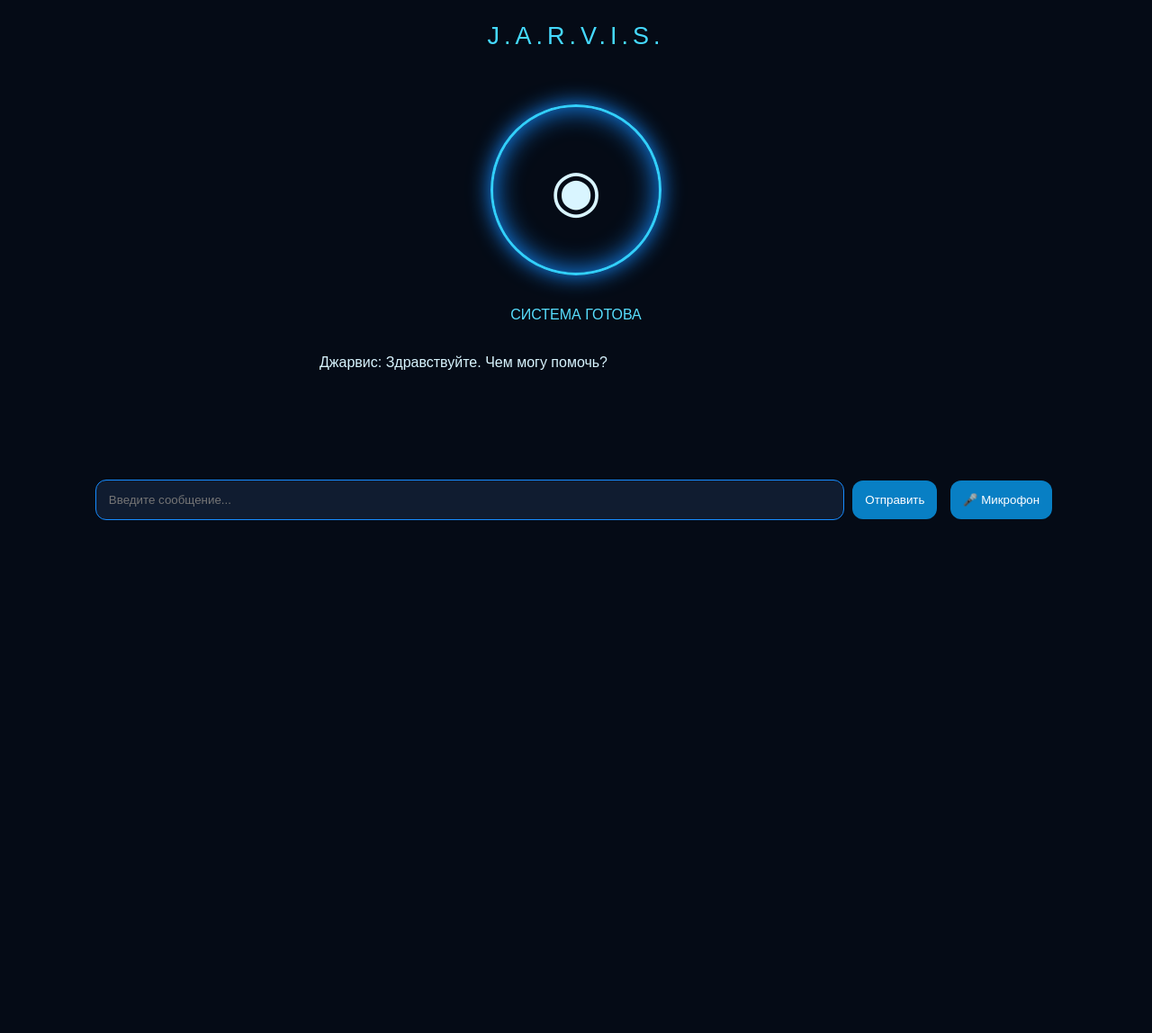
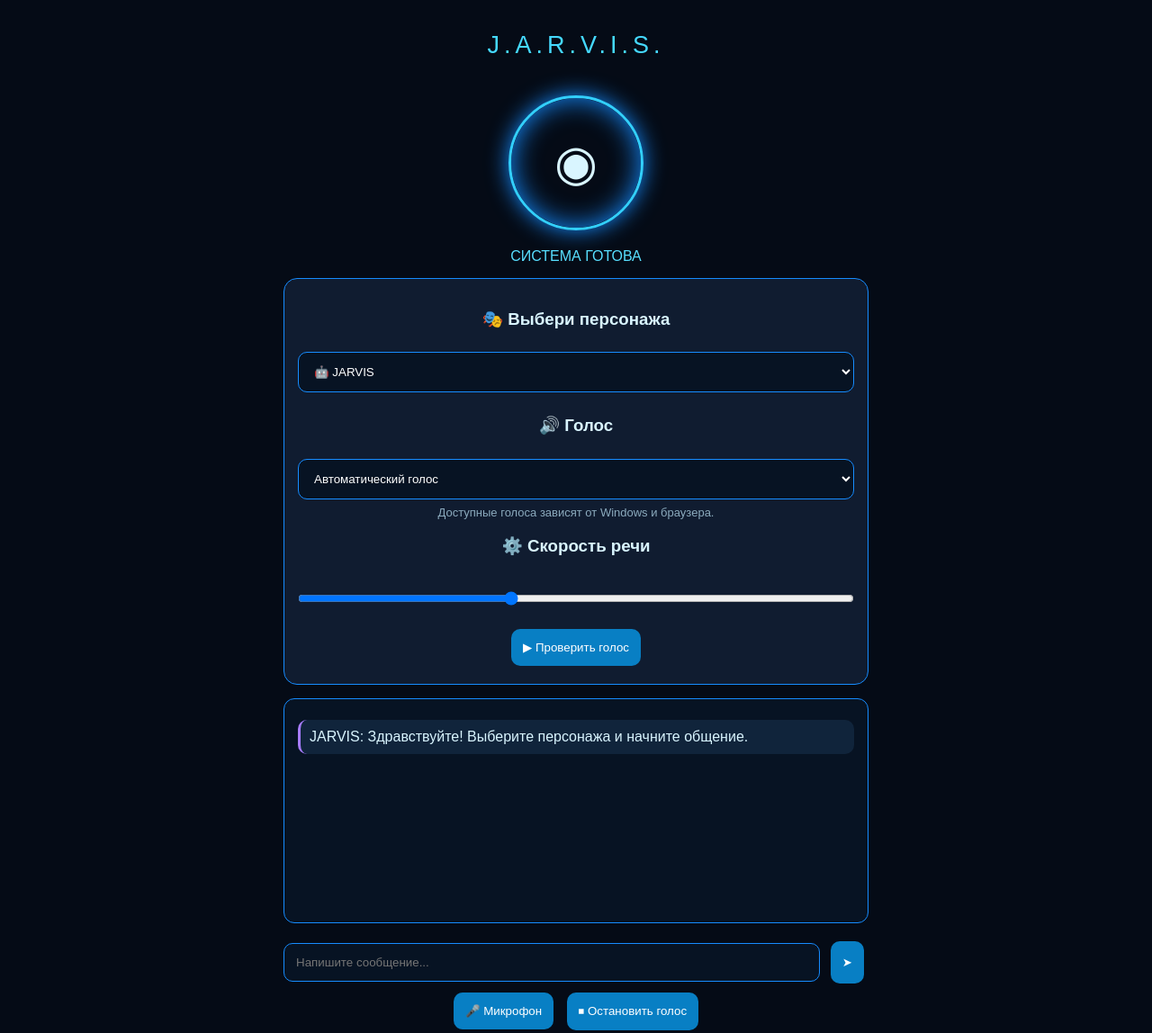
Before and after one commit to lesumehko-lang/JARVIS-AI, a website: page index.html in a window 1280 px wide. Shown: the whole page at 90% size. Before the commit the page ends 800 px from the top, so only its background shows below. Drawn offline with Linux system fonts and the light colour scheme.

Commit message:
Update index.html

```diff
--- a/index.html
+++ b/index.html
@@ -6,119 +6,222 @@
 <meta name="viewport" content="width=device-width, initial-scale=1">
 <title>JARVIS AI</title>
 <style>
-* { box-sizing:border-box }
-body {
-  margin:0;
-  background:#050b16;
-  color:#d9f5ff;
-  font-family:Arial,sans-serif;
-  text-align:center;
+*{box-sizing:border-box}
+body{
+ margin:0;background:#050b16;color:#d9f5ff;
+ font-family:Arial,sans-serif;text-align:center;padding:15px
 }
-header {
-  padding:25px;
-  font-size:27px;
-  letter-spacing:5px;
-  color:#45d9ff;
+header{padding:20px;font-size:27px;letter-spacing:5px;color:#45d9ff}
+.circle{
+ width:150px;height:150px;margin:20px auto;
+ border:3px solid #32cfff;border-radius:50%;
+ box-shadow:0 0 25px #168cff,inset 0 0 30px #168cff;
+ display:flex;align-items:center;justify-content:center;font-size:55px
 }
-.circle {
-  width:190px;
-  height:190px;
-  margin:35px auto;
-  border:3px solid #32cfff;
-  border-radius:50%;
-  box-shadow:0 0 25px #168cff,inset 0 0 30px #168cff;
-  display:flex;
-  align-items:center;
-  justify-content:center;
-  font-size:65px;
+.status{color:#58dfff;margin:15px}
+.panel{
+ max-width:650px;margin:15px auto;padding:15px;
+ background:#101c30;border:1px solid #168cff;border-radius:15px
 }
-.status { color:#58dfff;margin:20px }
-#chat {
-  max-width:600px;
-  margin:20px auto;
-  padding:15px;
-  min-height:130px;
-  text-align:left;
+select,input{
+ width:100%;padding:13px;margin:7px 0;border-radius:10px;
+ border:1px solid #168cff;background:#071323;color:white
 }
-input {
-  width:65%;
-  padding:14px;
-  border-radius:12px;
-  border:1px solid #168cff;
-  background:#101c30;
-  color:white;
+button{
+ padding:13px;margin:5px;border:0;border-radius:10px;
+ background:#087fc4;color:white;cursor:pointer
 }
-button {
-  padding:14px;
-  margin:5px;
-  border:0;
-  border-radius:12px;
-  background:#087fc4;
-  color:white;
-  cursor:pointer;
+button:hover{background:#159fe9}
+#chat{
+ max-width:650px;height:250px;overflow-y:auto;
+ margin:15px auto;padding:15px;text-align:left;
+ background:#071323;border:1px solid #168cff;border-radius:12px
 }
+.message{padding:10px;margin:8px 0;border-radius:10px;background:#10243b;white-space:pre-wrap;overflow-wrap:anywhere}
+.user{border-left:3px solid #45d9ff}
+.bot{border-left:3px solid #a77cff}
+.row{display:flex;gap:7px;max-width:650px;margin:auto}
+.row input{flex:1;min-width:0}
+.small{color:#8baabd;font-size:13px}
 </style>
 </head>
 <body>
+
 <header>J.A.R.V.I.S.</header>
 <div class="circle">◉</div>
 <div class="status" id="status">СИСТЕМА ГОТОВА</div>
-<div id="chat">Джарвис: Здравствуйте. Чем могу помочь?</div>
-<input id="message" placeholder="Введите сообщение...">
-<button onclick="send()">Отправить</button>
+
+<div class="panel">
+<h3>🎭 Выбери персонажа</h3>
+<select id="character">
+<option value="jarvis">🤖 JARVIS</option>
+<option value="rick">🧪 Рик Санчез</option>
+<option value="morty">😰 Морти</option>
+<option value="verity">✨ Верити</option>
+<option value="tony">🦾 Тони Старк</option>
+<option value="deadpool">😂 Дэдпул</option>
+<option value="shrek">🟢 Шрек</option>
+</select>
+
+<h3>🔊 Голос</h3>
+<select id="voice">
+<option value="">Автоматический голос</option>
+</select>
+<div class="small">Доступные голоса зависят от Windows и браузера.</div>
+
+<h3>⚙️ Скорость речи</h3>
+<input id="speed" type="range" min="0.7" max="1.5" step="0.1" value="1">
+<button onclick="testVoice()">▶ Проверить голос</button>
+</div>
+
+<div id="chat">
+<div class="message bot">JARVIS: Здравствуйте! Выберите персонажа и начните общение.</div>
+</div>
+
+<div class="row">
+<input id="message" placeholder="Напишите сообщение...">
+<button onclick="send()">➤</button>
+</div>
+
 <button onclick="listen()">🎤 Микрофон</button>
+<button onclick="speechSynthesis.cancel()">⏹ Остановить голос</button>
 
 <script>
-function speak(text) {
-  const speech = new SpeechSynthesisUtterance(text);
-  speech.lang = "ru-RU";
+const characters = {
+ jarvis: {
+  name:"JARVIS",
+  style:"Ты JARVIS, вежливый и умный помощник. Говори спокойно, чётко и с лёгким юмором."
+ },
+ rick: {
+  name:"Рик Санчез",
+  style:"Ты вымышленный безумный учёный с саркастичным юмором, говоришь дерзко, остроумно и любишь научные шутки."
+ },
+ morty: {
+  name:"Морти",
+  style:"Ты эмоциональный, немного неуверенный и добрый подросток. Говори живо, иногда волнуйся, но оставайся дружелюбным."
+ },
+ verity: {
+  name:"Верити",
+  style:"Ты дружелюбный, любознательный и остроумный персонаж. Отвечай живо и с юмором."
+ },
+ tony: {
+  name:"Тони Старк",
+  style:"Ты уверенный изобретатель с быстрым умом, харизмой и остроумными замечаниями."
+ },
+ deadpool: {
+  name:"Дэдпул",
+  style:"Ты весёлый саркастичный герой, любишь шутки и неожиданные комментарии. Не используй грубость."
+ },
+ shrek: {
+  name:"Шрек",
+  style:"Ты добродушный, немного ворчливый огр. Говори просто, смешно и с юмором."
+ }
+};
+
+const chat = document.getElementById("chat");
+const statusEl = document.getElementById("status");
+const voiceSelect = document.getElementById("voice");
+
+function addMessage(name,text,type){
+ const div=document.createElement("div");
+ div.className="message "+type;
+ div.textContent=name+": "+text;
+ chat.appendChild(div);
+ chat.scrollTop=chat.scrollHeight;
+}
+
+function loadVoices(){
+ const voices=speechSynthesis.getVoices();
+ const old=voiceSelect.value;
+ voiceSelect.innerHTML='<option value="">Автоматический голос</option>';
+ voices.forEach((voice,index)=>{
+  const option=document.createElement("option");
+  option.value=String(index);
+  option.textContent=voice.name+" ("+voice.lang+")";
+  voiceSelect.appendChild(option);
+ });
+ if([...voiceSelect.options].some(o=>o.value===old)){
+  voiceSelect.value=old;
+ }
+}
+speechSynthesis.onvoiceschanged=loadVoices;
+loadVoices();
+
+function speak(text){
+ speechSynthesis.cancel();
+ const speech=new SpeechSynthesisUtterance(text);
+ speech.lang="ru-RU";
+ speech.rate=Number(document.getElementById("speed").value);
+ const index=voiceSelect.value;
+ const voices=speechSynthesis.getVoices();
+ if(index!=="" && voices[Number(index)]){
+  speech.voice=voices[Number(index)];
+ }
  speechSynthesis.speak(speech);
 }
 
-function answer(text) {
-  const t = text.toLowerCase();
-  if (t.includes("привет")) return "Здравствуйте! Я Джарвис.";
-  if (t.includes("время")) return "Сейчас " +
-    new Date().toLocaleTimeString("ru-RU");
-  if (t.includes("дата")) return "Сегодня " +
-    new Date().toLocaleDateString("ru-RU");
-  if (t.includes("как дела")) return "Все системы работают штатно.";
-  return "Пока я работаю в демонстрационном режиме. Скоро подключим искусственный интеллект.";
+function testVoice(){
+ const character=characters[document.getElementById("character").value];
+ speak("Привет! Я "+character.name+". Рад с тобой поговорить!");
 }
 
-function send() {
-  const input = document.getElementById("message");
-  const text = input.value.trim();
-  if (!text) return;
-  const result = answer(text);
-  document.getElementById("chat").innerHTML =
-    "Вы: " + text + "<br><br>Джарвис: " + result;
-  input.value = "";
-  speak(result);
+async function send(){
+ const input=document.getElementById("message");
+ const text=input.value.trim();
+ if(!text)return;
+
+ const character=characters[document.getElementById("character").value];
+ addMessage("Ты",text,"user");
+ input.value="";
+ statusEl.textContent="ДУМАЮ...";
+
+ try{
+  const response=await fetch("/api/chat",{
+   method:"POST",
+   headers:{"Content-Type":"application/json"},
+   body:JSON.stringify({
+    message:"Инструкция по стилю персонажа: "+character.style+
+    "\nИмя персонажа: "+character.name+
+    "\nСообщение пользователя: "+text
+   })
+  });
+
+  const data=await response.json();
+  if(!response.ok)throw new Error(data.error||"Ошибка сервера");
+
+  const reply=data.reply||"Я не получил ответ.";
+  addMessage(character.name,reply,"bot");
+  speak(reply);
+  statusEl.textContent="СИСТЕМА ГОТОВА";
+ }catch(error){
+  addMessage("Ошибка",error.message,"bot");
+  statusEl.textContent="ОШИБКА СОЕДИНЕНИЯ";
+ }
 }
 
-function listen() {
-  const Recognition =
-    window.SpeechRecognition || window.webkitSpeechRecognition;
-  if (!Recognition) {
-    alert("Распознавание речи недоступно в этом браузере.");
+function listen(){
+ const Recognition=window.SpeechRecognition||window.webkitSpeechRecognition;
+ if(!Recognition){
+  alert("Распознавание речи недоступно. Попробуй Chrome.");
   return;
  }
-  const rec = new Recognition();
-  rec.lang = "ru-RU";
-  rec.onstart = () =>
-    document.getElementById("status").textContent = "СЛУШАЮ...";
-  rec.onresult = e => {
-    document.getElementById("message").value =
-      e.results[0][0].transcript;
+ const rec=new Recognition();
+ rec.lang="ru-RU";
+ rec.onstart=()=>statusEl.textContent="СЛУШАЮ...";
+ rec.onresult=e=>{
+  document.getElementById("message").value=e.results[0][0].transcript;
   send();
  };
-  rec.onerror = () =>
-    document.getElementById("status").textContent = "ОШИБКА МИКРОФОНА";
-  rec.onend = () =>
-    document.getElementById("status").textContent = "СИСТЕМА ГОТОВА";
+ rec.onerror=()=>statusEl.textContent="ОШИБКА МИКРОФОНА";
+ rec.onend=()=> {
+  if(statusEl.textContent==="СЛУШАЮ...")statusEl.textContent="СИСТЕМА ГОТОВА";
+ };
  rec.start();
 }
+
+document.getElementById("message").addEventListener("keydown",e=>{
+ if(e.key==="Enter")send();
+});
 </script>
 </body>
 </html>
```
Lines whose indentation alone changed are shown as unchanged.
